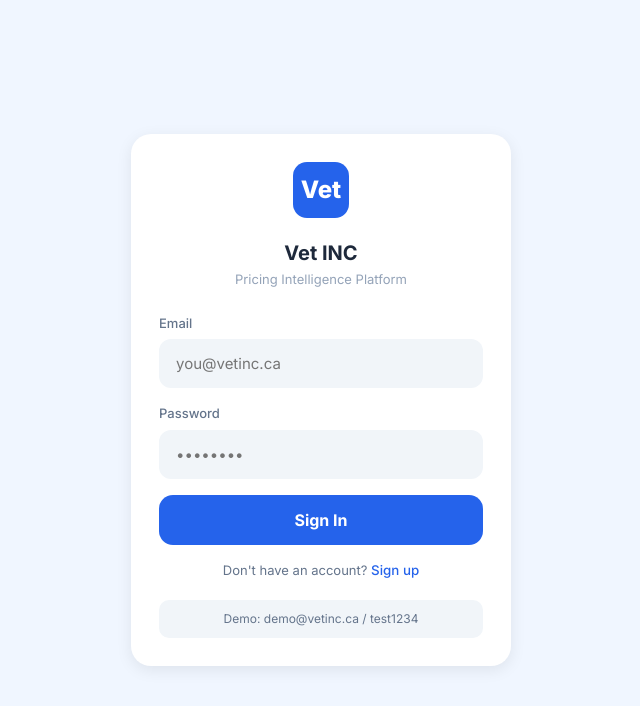
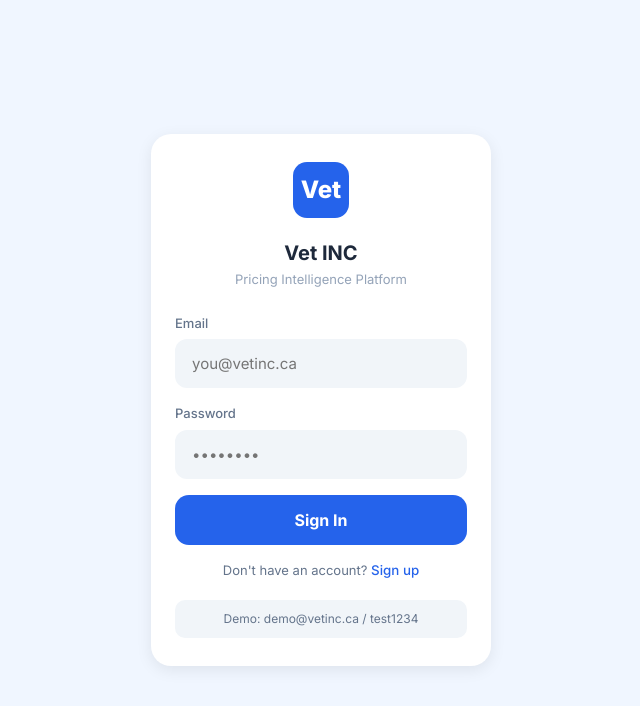
Before and after one commit to jack108510/vet-inc-clinic-v2, a website: page index.html in a window 1280 px wide. Shown: the whole page, without its empty margins (319-959 px from the left). Drawn offline with Linux system fonts and the light colour scheme.

Commit message:
Narrow login card to fit mobile viewport

```diff
--- a/index.html
+++ b/index.html
@@ -64,8 +64,8 @@ a { color: var(--blue); text-decoration:none; }
   padding:20px;
 }
 .login-card {
-  background:#fff; border-radius:20px; padding:28px;
-  width:100%; max-width:380px; box-shadow:0 4px 16px rgba(0,0,0,0.08);
+  background:#fff; border-radius:20px; padding:28px 24px;
+  width:100%; max-width:340px; box-shadow:0 4px 16px rgba(0,0,0,0.08);
 }
 .login-logo {
   width:56px; height:56px; margin:0 auto 20px;
```
